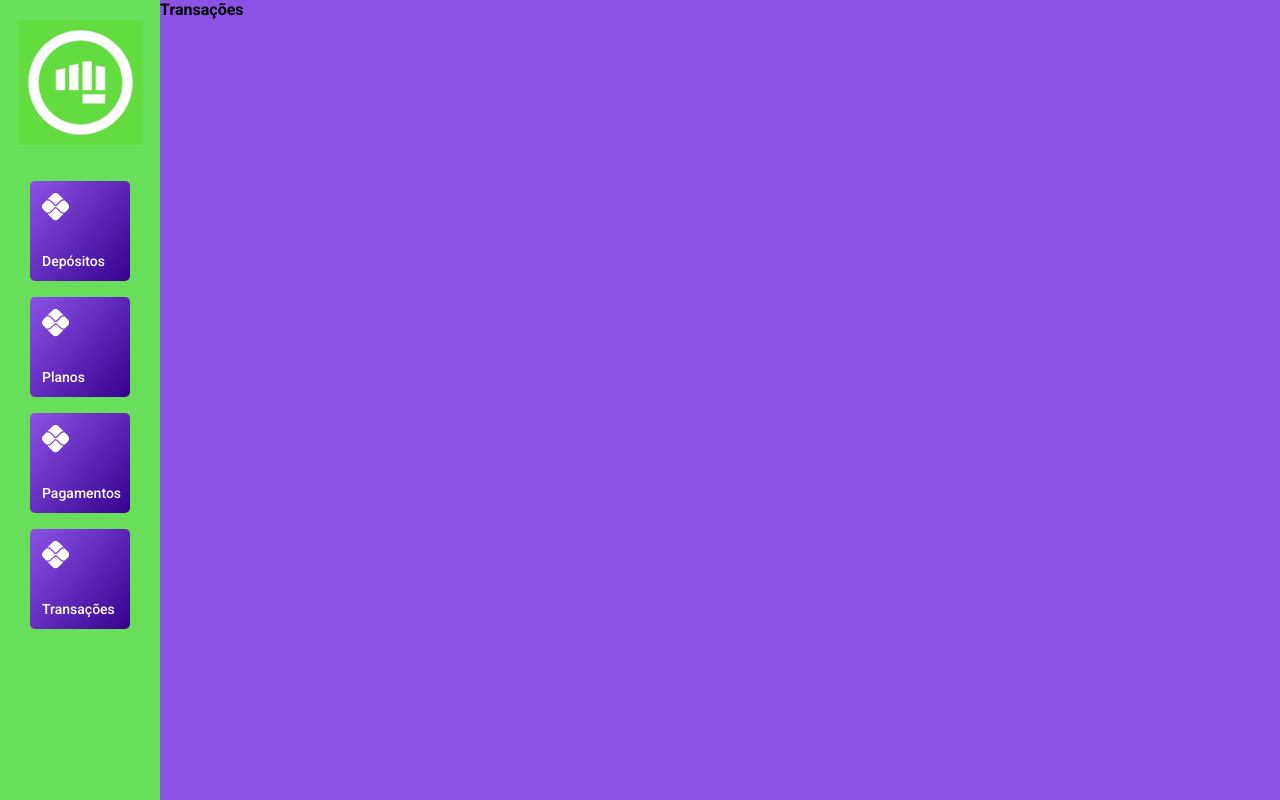
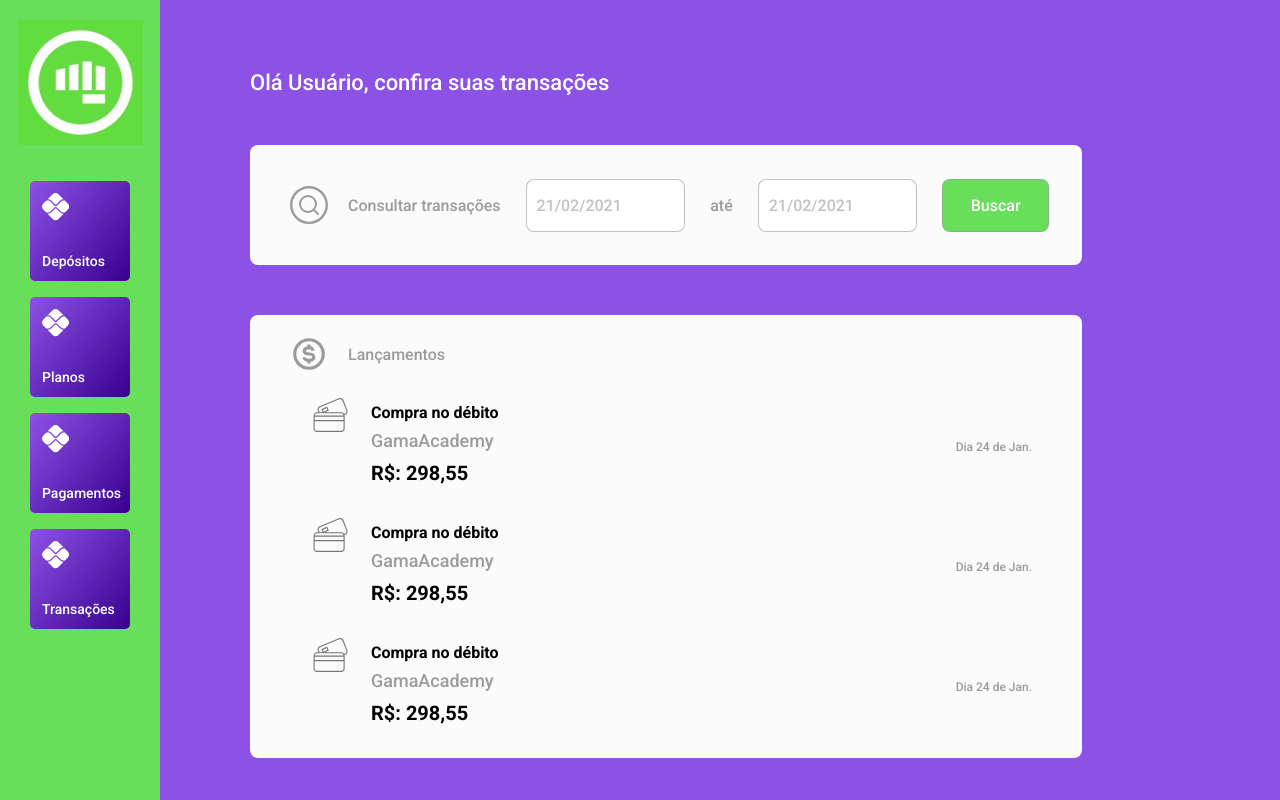
Before and after one commit to filipemelo2002/gama-bank, a React (Create React App) app: page /dashboard/transacoes in a window 1280 px wide. Built offline with nearby package versions, Linux system fonts and the light colour scheme.

Commit message:
Transaction route added to dashboard

```diff
--- a/src/pages/dashBoard/index.tsx
+++ b/src/pages/dashBoard/index.tsx
@@ -9,6 +9,7 @@ import Home from './Home';
 import Deposits from './Deposits';
 import Payments from './Payments';
 import Planning from './Planning';
+import Transactions from './Transactions';
 
 const DashBoard: React.FC = () => {
   return (
@@ -20,11 +21,7 @@ const DashBoard: React.FC = () => {
           <Route exact path="/dashboard/depositos" component={Deposits} />
           <Route exact path="/dashboard/planos" component={Planning} />
           <Route exact path="/dashboard/pagamentos" component={Payments} />
-          <Route
-            exact
-            path="/dashboard/transacoes"
-            component={() => <h1>Transações</h1>}
-          />
+          <Route exact path="/dashboard/transacoes" component={Transactions} />
         </Switch>
       </Content>
     </Container>
```
